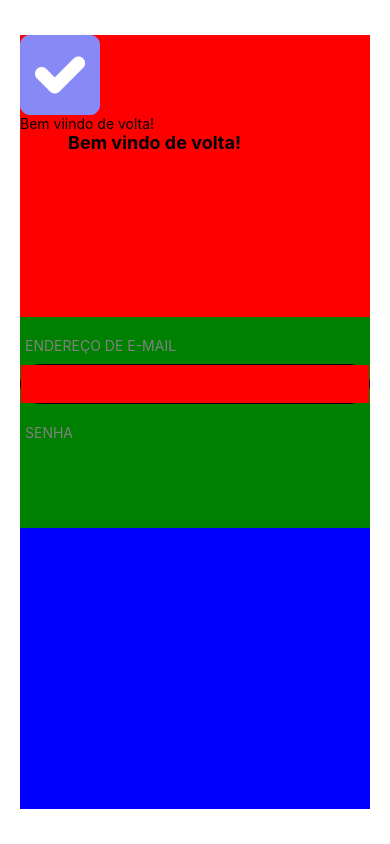
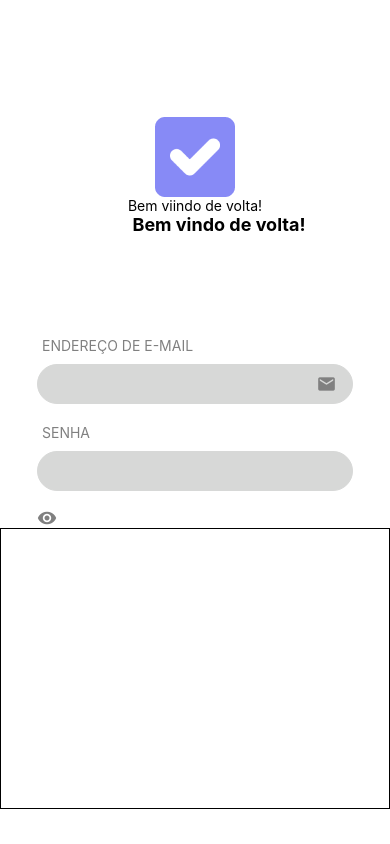
Before and after one commit to Fast-18/reactNative-App, a React Native app: screen / in a window 390 px wide. Built offline with nearby package versions, Linux system fonts and the light colour scheme.

Commit message:
colocando icones, baixando biblioteca dos icones e arrumando o input e a estilização

```diff
--- a/package.json
+++ b/package.json
@@ -9,10 +9,12 @@
     "web": "expo start --web"
   },
   "dependencies": {
+    "@react-native-vector-icons/ionicons": "12.3.0",
     "expo": "~53.0.20",
     "expo-status-bar": "~2.2.3",
     "react": "19.0.0",
-    "react-native": "0.79.5"
+    "react-native": "0.79.5",
+    "react-native-vector-icons": "^10.3.0"
   },
   "devDependencies": {
     "@babel/core": "^7.25.2",
--- a/src/pages/login/index.tsx
+++ b/src/pages/login/index.tsx
@@ -2,6 +2,8 @@
 import { Text, View, Image, TextInput} from "react-native";
 import { style } from "./styles";
 import Logo from "../../assets/logo.png";
+import {MaterialIcons} from "@expo/vector-icons";
+import { themas } from '../../global/themes';
 
 export default function Login() {
     return (
@@ -21,9 +23,22 @@
             <TextInput
                 style={style.input}
             />
+            <MaterialIcons
+            name='email'
+            size={20}
+            color={themas.colors.gray}
+            />
             </View>
             <Text style={style.titleInput}>SENHA</Text>
-            <TextInput />
+            <View style={style.boxInput}/>
+            <TextInput
+            style={style.input}
+            />
+            <MaterialIcons
+            name="remove-red-eye"
+            size={20}
+            color={themas.colors.gray}
+            />
             </View>
             <View style={style.boxBotton}>
             </View>
--- a/src/pages/login/styles.ts
+++ b/src/pages/login/styles.ts
@@ -8,22 +8,26 @@
         flex: 1,
         alignItems: 'center',
         justifyContent: 'center',
-        padding: 20
+       // padding: 20
     },
     boxTop: {
         height: Dimensions.get('window').height / 3,
         width: '100%',
-        backgroundColor: 'red'
+       // backgroundColor: 'red'
+       alignItems: 'center',
+       justifyContent: 'center'
     },
     boxMid: {
         height: Dimensions.get('window').height / 4,
         width: '100%',
-        backgroundColor: 'green',
+       // backgroundColor: 'green',
+       paddingHorizontal: 37,
     },
     boxBotton: {
         height: Dimensions.get('window').height / 3,
         width: '100%',
-        backgroundColor: 'blue'
+        //backgroundColor: 'blue',
+        borderWidth: 1,
     },
     logo: {
        width: 80,
@@ -46,10 +50,15 @@
         borderRadius: 40,
         marginTop: 10,
         flexDirection: 'row',
+        alignItems: 'center',
+        paddingHorizontal: 5,
+        backgroundColor: themas.colors.lightGray,
+        borderColor: themas.colors.lightGray
     },
     input: {
         height: '100%',
-        width: '100%',
-        backgroundColor: 'red',
+        width: '90%',
+        //backgroundColor: 'red',
+        borderRadius: 40
     }
 })
```
